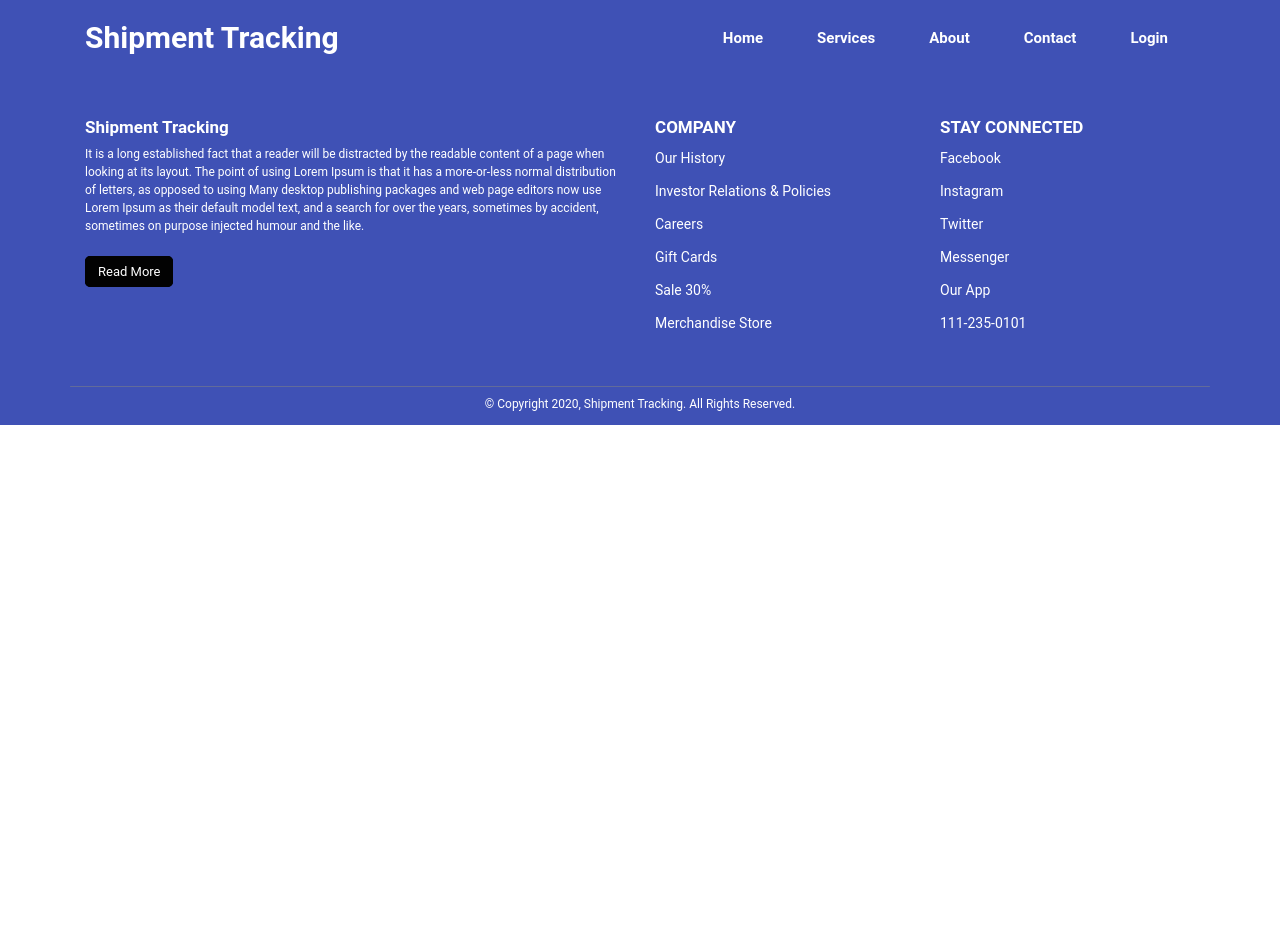
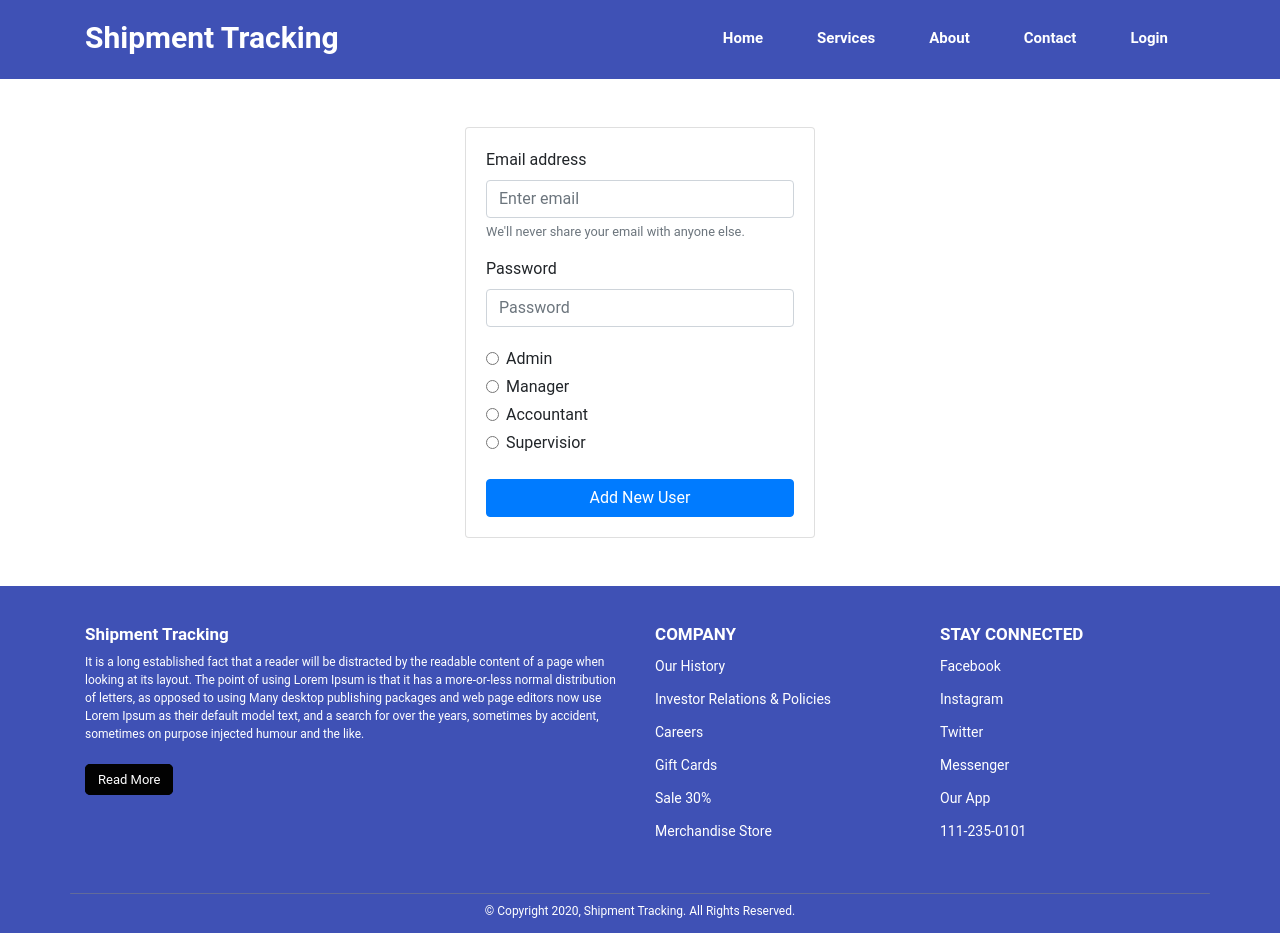
Before and after one commit to muhammadidreesshaikh/shipment-tracking, a React (Create React App) app: page /add-user in a window 1280 px wide. Before the commit the page ends 800 px from the top, so only its background shows below. Built offline with nearby package versions, Linux system fonts and the light colour scheme.

Commit message:
add user page done

```diff
--- a/src/App.js
+++ b/src/App.js
@@ -8,6 +8,7 @@ import Services from './components/Services';
 import About from './components/About';
 import Contact from './components/Contact';
 import Login from './components/Login';
+import AddUser from './components/AddUser';
 
 import {
   BrowserRouter as Router,
@@ -30,6 +31,7 @@ function App() {
               <Route exact path='/about' component={About}></Route>
               <Route exact path='/contact' component={Contact}></Route>
               <Route exact path='/login' component={Login}></Route>
+              <Route exact path='/add-user' component={AddUser}></Route>
             </Switch>
           </div>
 
--- /dev/null
+++ b/src/components/AddUser.js
@@ -0,0 +1,85 @@
+import React from 'react';
+import '../assets/css/add-user.css';
+
+class AddUser extends React.Component {
+
+    constructor(props) {
+        super(props);
+
+        this.state = {
+            data: [],
+            loading: false
+        };
+    }
+
+    componentDidMount() {
+        console.log("AddUser");
+
+        this.setState({
+            loading: true
+        });
+    }
+
+    render() {
+        return(
+            <div>
+                <div className="login-form py-5">
+                    <div className="container">
+                        <div className="row justify-content-center">
+                            <div className="col-md-4">
+                                <div className="card">
+                                    <div className="card-body">
+                                        <form>
+                                            <div class="form-group">
+                                                <label>Email address</label>
+                                                <input type="email" class="form-control" placeholder="Enter email" />
+                                                <small class="form-text text-muted">We'll never share your email with anyone else.</small>
+                                            </div>
+                                            <div class="form-group">
+                                                <label>Password</label>
+                                                <input type="password" class="form-control" placeholder="Password" />
+                                            </div>
+
+                                            <div className="pb-4">
+                                                <div class="form-check pt-1">
+                                                    <input className="form-check-input" type="radio" name="exampleRadios" id="exampleRadios1" value="option1"></input>
+                                                    <label className="form-check-label" for="exampleRadios1">
+                                                        Admin
+                                                    </label>
+                                                </div>
+
+                                                <div className="form-check pt-1">
+                                                    <input className="form-check-input" type="radio" name="exampleRadios" id="exampleRadios2" value="option2"></input>
+                                                    <label className="form-check-label" for="exampleRadios2">
+                                                        Manager
+                                                    </label>
+                                                </div>
+
+                                                <div className="form-check pt-1">
+                                                    <input className="form-check-input" type="radio" name="exampleRadios" id="exampleRadios3" value="option3"></input>
+                                                    <label className="form-check-label" for="exampleRadios3">
+                                                        Accountant
+                                                    </label>
+                                                </div>
+
+                                                <div className="form-check pt-1">
+                                                    <input className="form-check-input" type="radio" name="exampleRadios" id="exampleRadios4" value="option4"></input>
+                                                    <label className="form-check-label" for="exampleRadios4">
+                                                        Supervisior
+                                                    </label>
+                                                </div>
+                                            </div>
+
+                                            <button type="submit" class="btn btn-primary w-100">Add New User</button>
+                                        </form>
+                                    </div>
+                                </div>
+                            </div>
+                        </div>
+                    </div>
+                </div>
+            </div>
+        );
+    }
+}
+export default AddUser;
--- a/src/components/Login.js
+++ b/src/components/Login.js
@@ -52,7 +52,7 @@ class Login extends React.Component {
                                                 </div>
                                             </div>
 
-                                            <button type="submit" class="btn btn-primary w-100">Submit</button>
+                                            <button type="submit" class="btn btn-primary w-100">Login</button>
                                         </form>
                                     </div>
                                 </div>
```
Also changed, not shown: src/assets/css/add-user.css (added).
